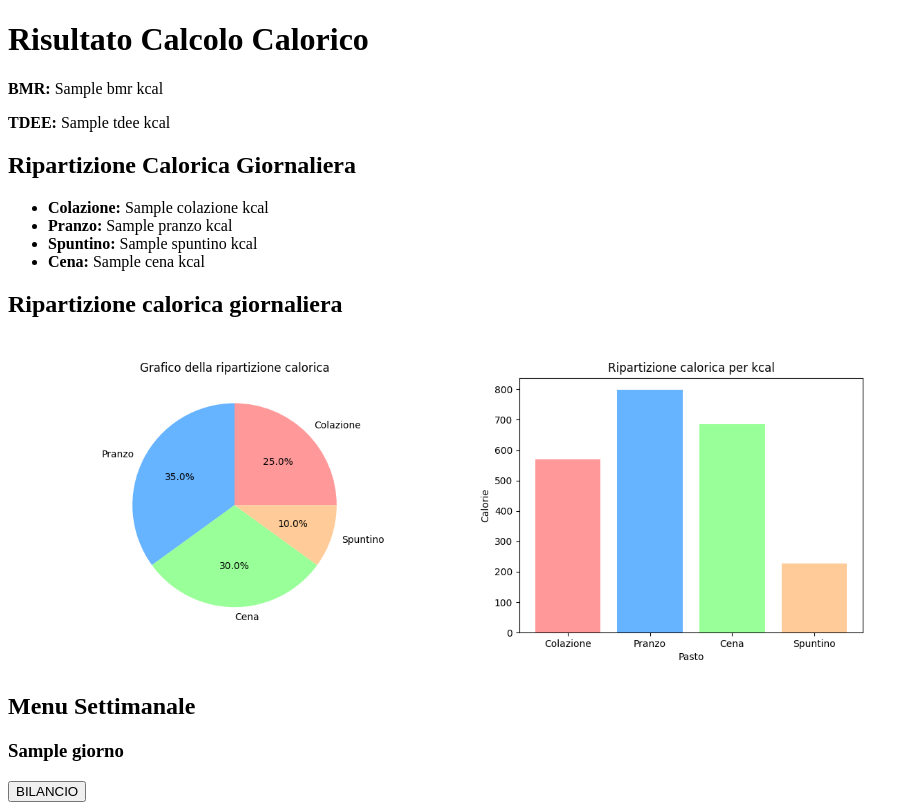
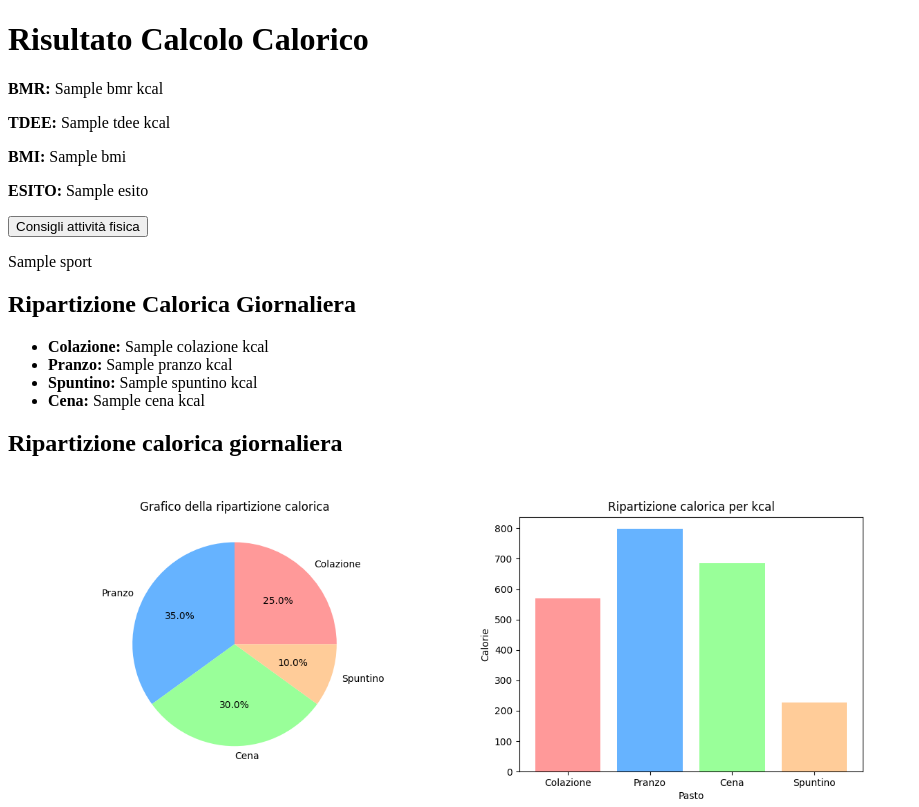
Before and after one commit to SimonaContaldi99/Progetto-Programmazione-, a Flask app: template progetto programmazione/templates/risultato.html in a window 1280 px wide. Shown: the top 807 px of the page, without its empty margins (0-919 px from the left). Run offline with Flask 3, Linux system fonts and the light colour scheme; the template is opened without the code that fills it: most values are stand-ins (such as "Sample title", 1, 10 or a date in 2020).

Commit message:
Update risultato.html

```diff
--- a/progetto programmazione/templates/risultato.html
+++ b/progetto programmazione/templates/risultato.html
@@ -37,13 +37,24 @@
                 graficoElement.style.display = graficoElement.style.display === "none" ? "block" : "none";
             }
         }
+        function toggleEsercizio(id) {
+            var esercizioElement = document.getElementById(id);
+            if (esercizioElement) {
+                esercizioElement.style.display = esercizioElement.style.display === "none" ? "block" : "none";
+            }
+        }
     </script>
 </head>
 <body>
     <h1>Risultato Calcolo Calorico</h1>
     <p><strong>BMR:</strong> {{ bmr }} kcal</p>
     <p><strong>TDEE:</strong> {{ tdee }} kcal</p>
-
+    <p><strong>BMI:</strong> {{ bmi }} </p>
+    <p><strong>ESITO:</strong> {{ esito }} </p>
+    <button onclick="toggleEsercizio('esercizio-fisico')">Consigli attività fisica</button>
+    <div id="esercizio-fisico" class="esercizio-fisico">
+        <p>{{ sport }}</p>
+    </div>
     <h2>Ripartizione Calorica Giornaliera</h2>
     <ul>
         <li><strong>Colazione:</strong> {{ colazione }} kcal</li>
```
